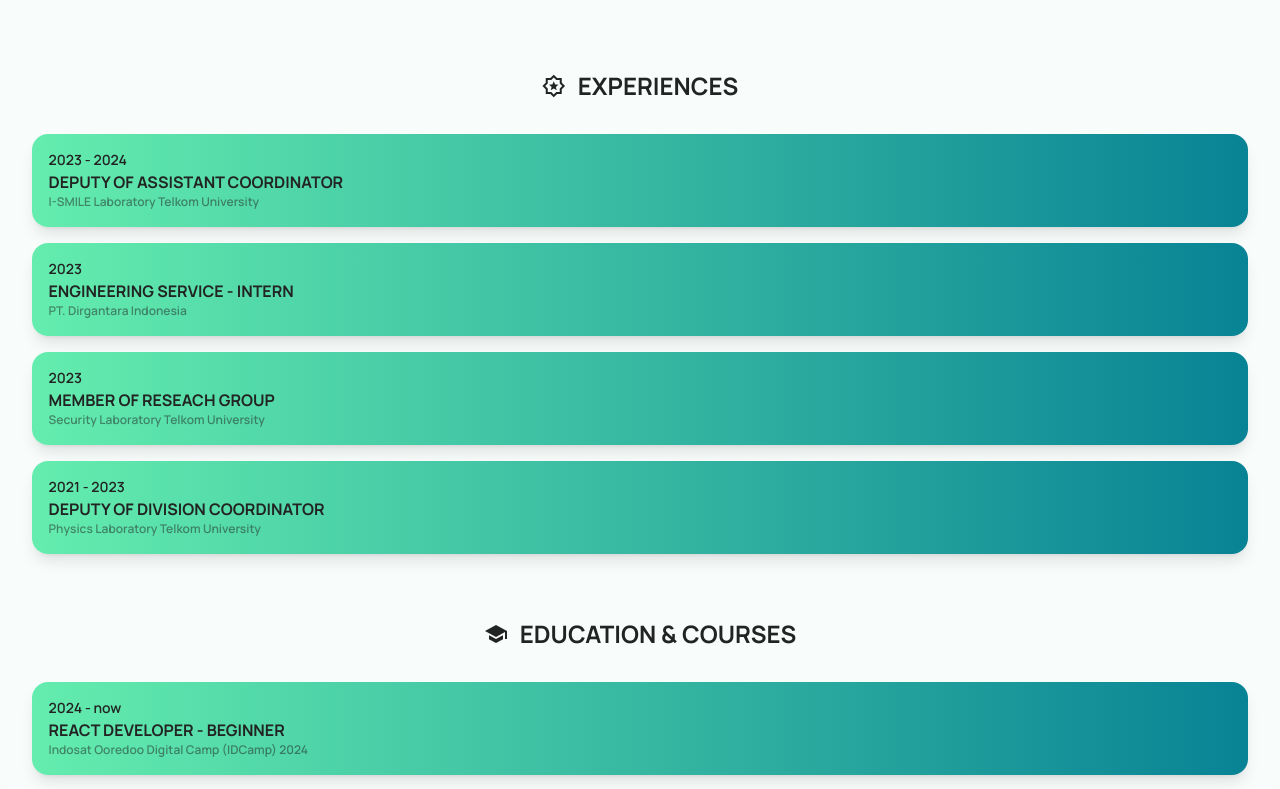
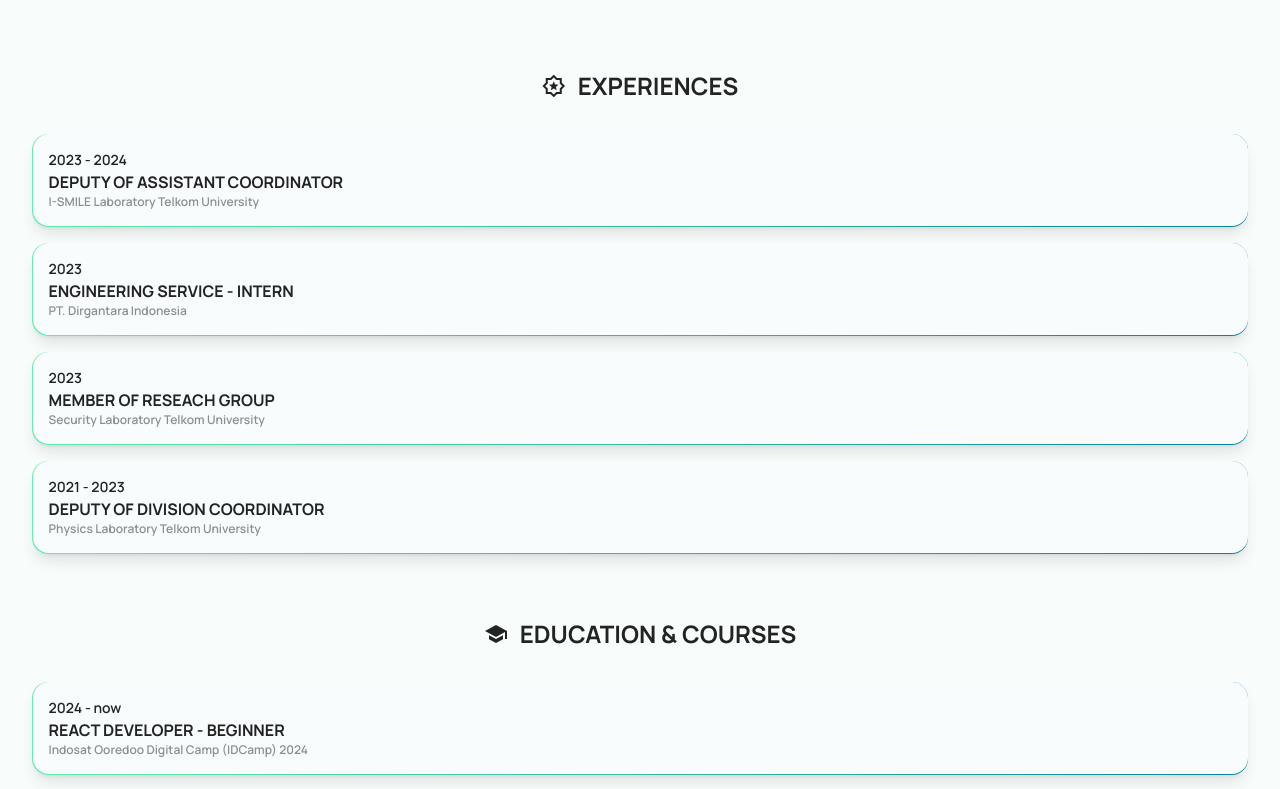
Before and after one commit to galihkarya/josfroux, a Next.js app: page / in a window 1280 px wide. Shown: the part 1960-2749 px from the top of the page. Built offline with nearby package versions, Linux system fonts and the light colour scheme.

Commit message:
add bgcontainerspecial for education section

```diff
--- a/tailwind.config.ts
+++ b/tailwind.config.ts
@@ -24,6 +24,7 @@
         gradientl1: "#64EDAE",
         gradientr1: "#088395",
         bgcontainer: "var(--bgcontainer)",
+        bgcontainerspecial: "var(--bgcontainerspecial)",
         bordercolor: "#97979777" ,
       },
     },
```
